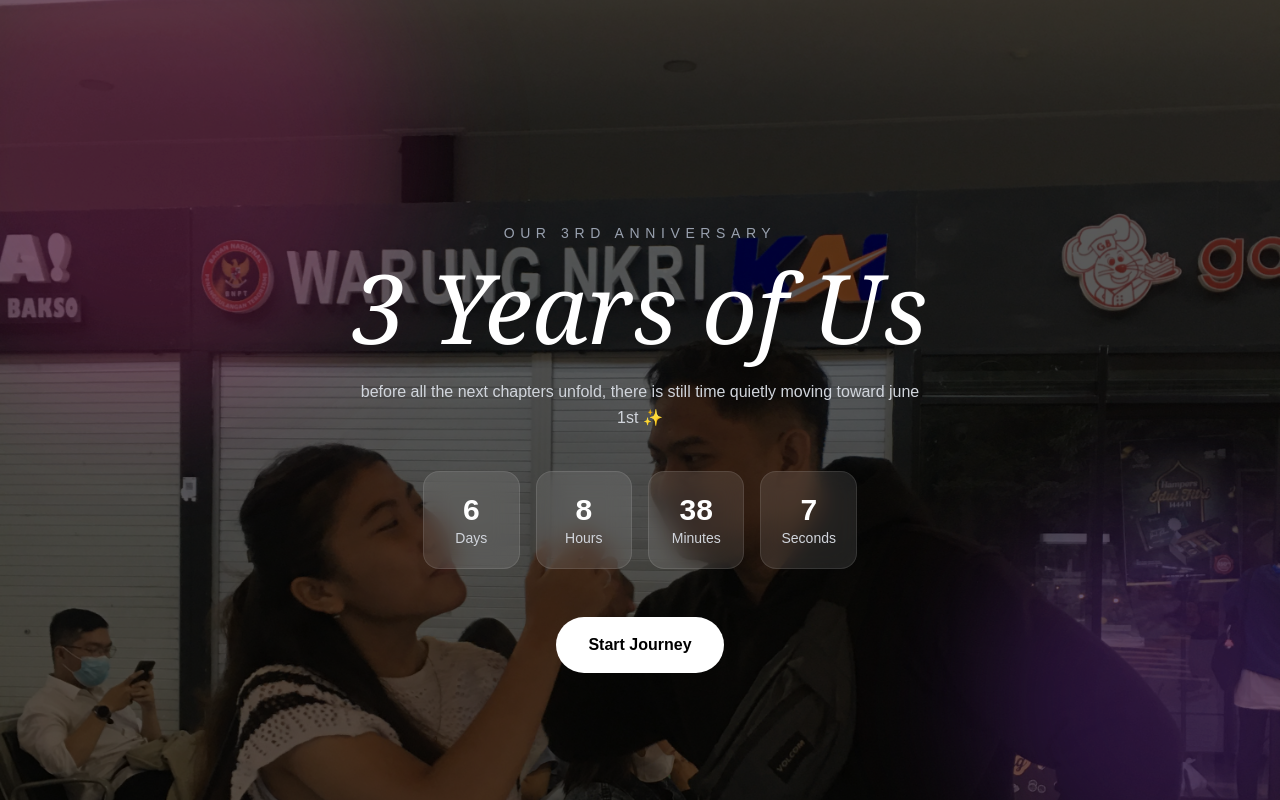
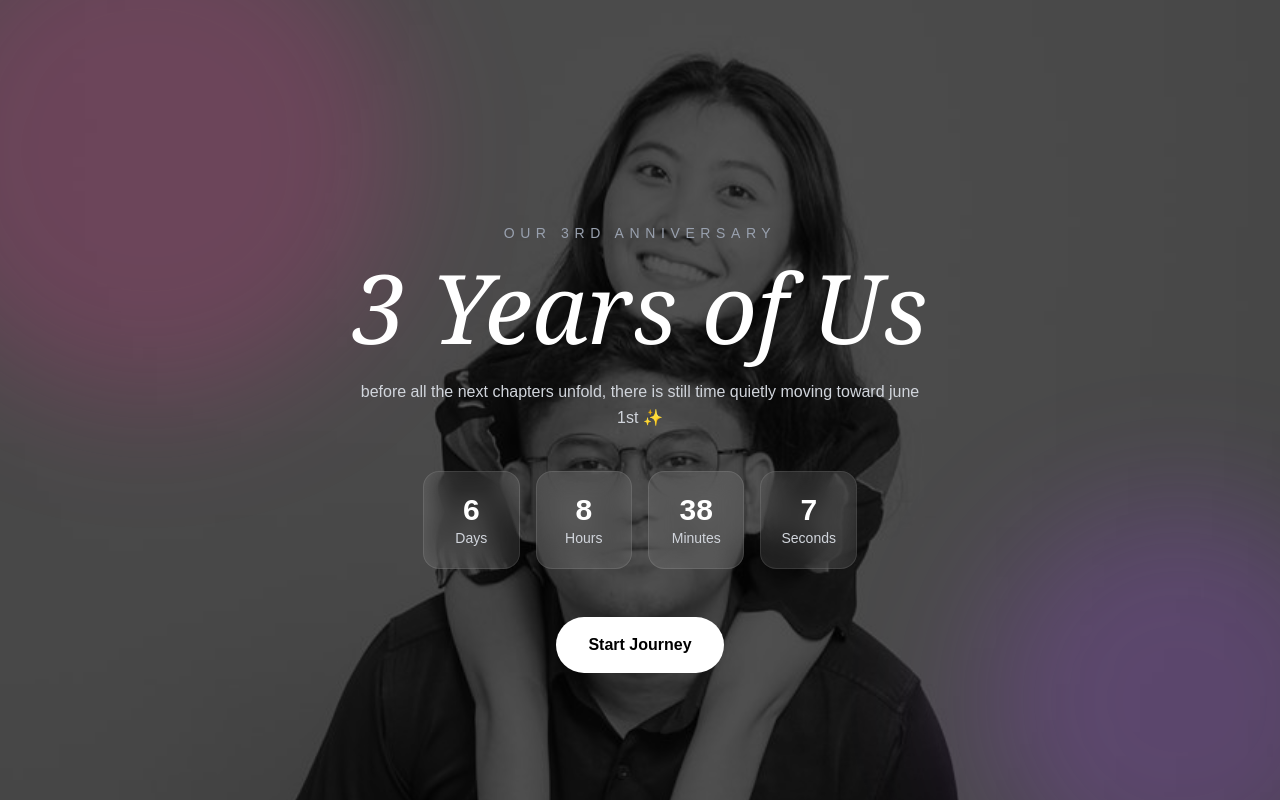
Before and after one commit to didaa08/perayaan3tahunan, a Next.js app: page / in a window 1280 px wide. Built offline with nearby package versions, Linux system fonts and the light colour scheme.

Commit message:
fix lowercase image path

```diff
--- a/app/page.tsx
+++ b/app/page.tsx
@@ -43,7 +43,7 @@ export default function Home() {
       <div
         className="absolute inset-0 bg-cover"
         style={{
-          backgroundImage: "url('images/Chapter1.jpg')",
+          backgroundImage: "url('images/bg.jpeg')",
           backgroundPosition: "center 30%",
         }}
       />
```
